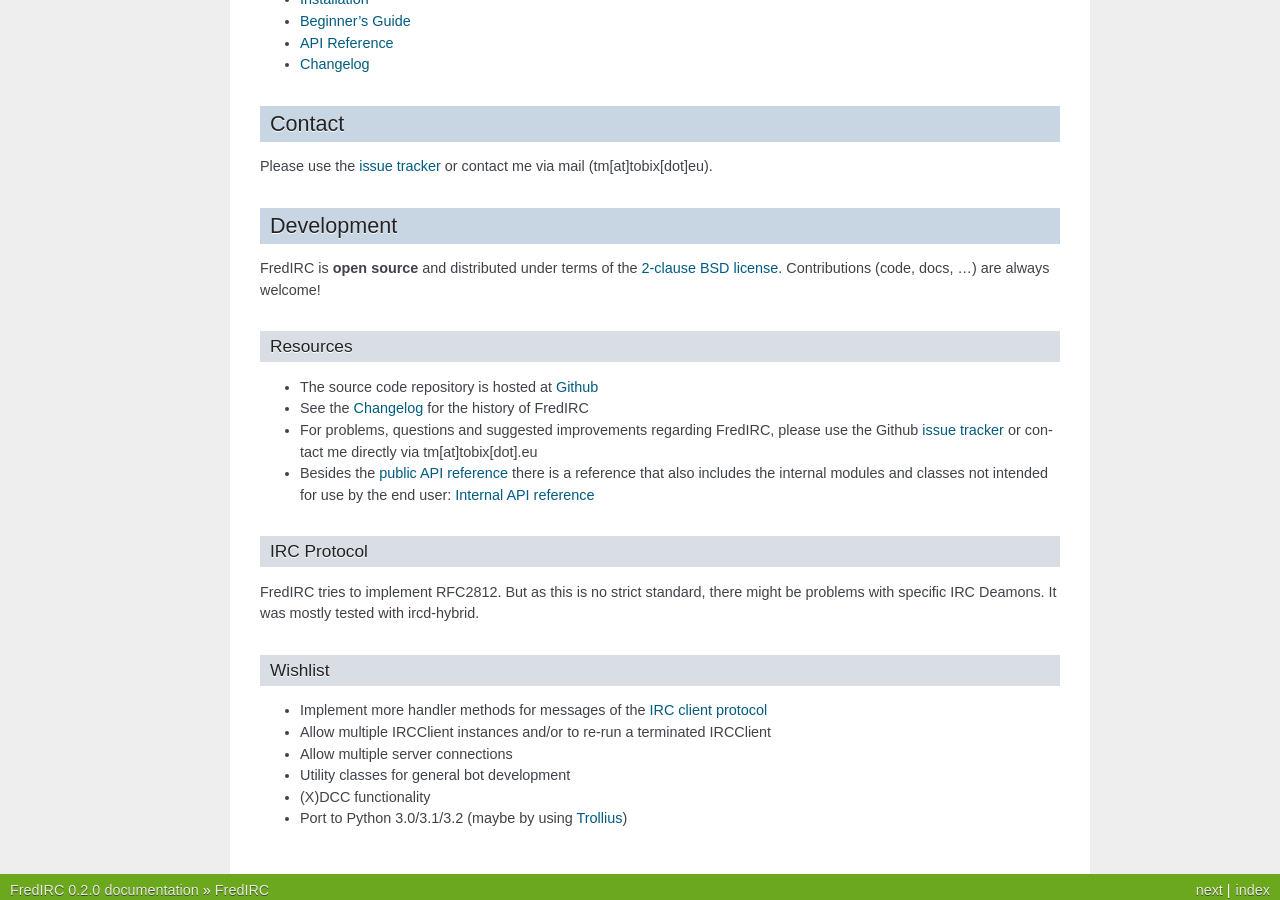
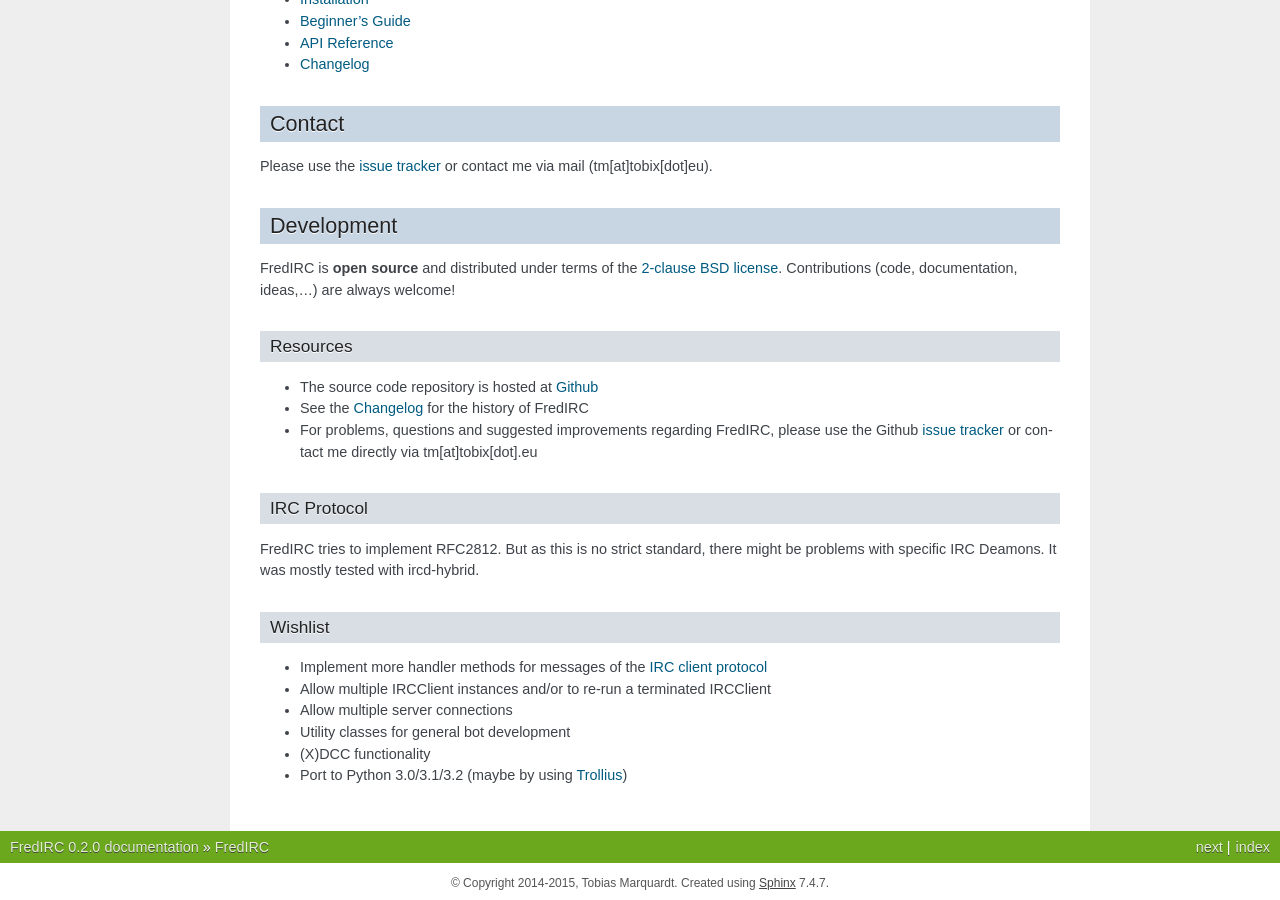
Before and after one commit to worblehat/FredIRC, a Sphinx documentation site: the page built from doc/source/index.rst, in a window 1280 px wide and 900 px high, scrolled down 733 px. Built offline with Sphinx 7.4.7, drawn with Linux system fonts in a browser that asks for light colours.

Commit message:
Minor changes to documentation.

```diff
--- a/doc/source/index.rst
+++ b/doc/source/index.rst
@@ -23,7 +23,7 @@
 
 FredIRC is **open source** and distributed under terms of the
 `2-clause BSD license <http://opensource.org/licenses/BSD-2-Clause>`_.
-Contributions (code, docs, ...) are always welcome!
+Contributions (code, documentation, ideas,...) are always welcome!
 
 Resources
 +++++++++
@@ -35,9 +35,6 @@
   please use the Github
   `issue tracker <https://github.com/worblehat/FredIRC/issues>`_ or
   contact me directly via tm[at]tobix[dot].eu
-* Besides the :doc:`public API reference <api>` there is a reference that
-  also includes the internal modules and classes not intended for use by the
-  end user: :doc:`Internal API reference <api_internal>`
 
 IRC Protocol
 ++++++++++++
```
